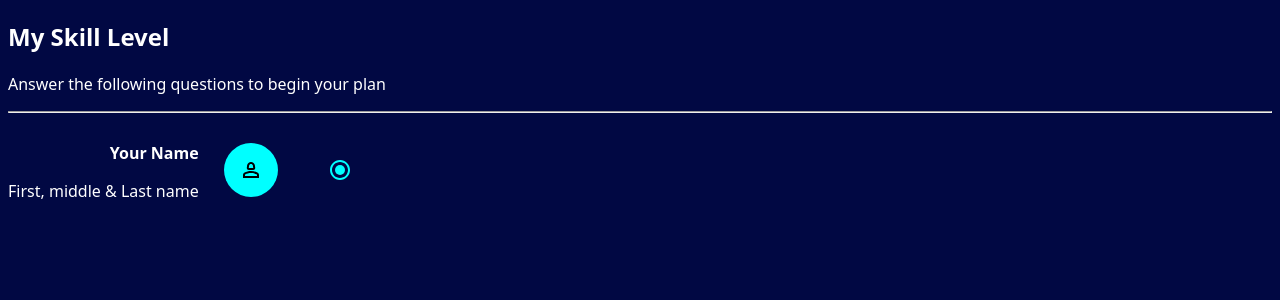
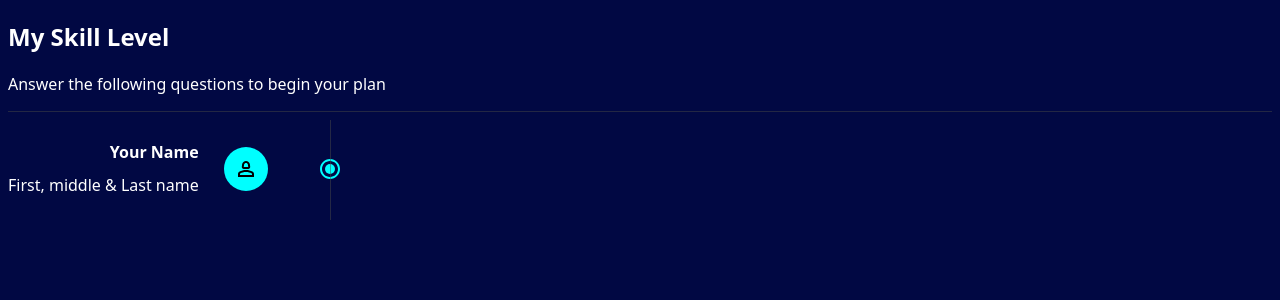
Before and after one commit to Earthfill/JCEC, a React (Vite) app: page / in a window 1280 px wide. Shown: the top 300 px of the page. Built offline with nearby package versions, Linux system fonts and the light colour scheme.

Commit message:
first field

```diff
--- a/src/components/Body.jsx
+++ b/src/components/Body.jsx
@@ -1,9 +1,11 @@
-import Name from "./Name"
+import Field from "./Field"
+import Vertical from "./Vertical"
 
 const Body = () => {
   return (
-    <div>
-      <Name />
+    <div className="body--sep">
+      <Field />
+      <Vertical />
     </div>
   )
 }
--- a/src/components/Name.jsx
+++ b/src/components/Field.jsx
@@ -1,6 +1,6 @@
 import { Person2Outlined, RadioButtonCheckedOutlined } from "@mui/icons-material"
 
-const Name = () => {
+const Field = () => {
   return (
     <div>
       <div className="field">
@@ -13,4 +13,4 @@ const Name = () => {
   )
 }
 
-export default Name
+export default Field
--- /dev/null
+++ b/src/components/Vertical.jsx
@@ -0,0 +1,7 @@
+const Vertical = () => {
+  return (
+    <div className='vertical--line'></div>
+  )
+}
+
+export default Vertical
--- a/src/index.css
+++ b/src/index.css
@@ -4,14 +4,21 @@ body {
   font-family: system-ui, -apple-system, BlinkMacSystemFont, 'Segoe UI', Roboto, Oxygen, Ubuntu, Cantarell, 'Open Sans', 'Helvetica Neue', sans-serif;
 }
 
+hr {
+  border: none;
+  height: 1px;
+  background-color: rgba(71, 71, 71, 0.5);
+}
+
 .field {
   display: inline-block;
   margin-right: 25px;
   text-align: right;
+  flex: 3;
 }
 
 .field h4 {
-  margin-bottom: 5px;
+  margin-bottom: -5px;
 }
 
 .icon {
@@ -19,11 +26,22 @@ body {
   border-radius: 50%;
   background-color: aqua;
   color: black;
-  padding: 15px;
+  padding: 10px;
   display: inline;
 }
 
 .button--icon {
-  margin: 0 0 15px 50px;
+  margin: 0 0 10px 50px;
   color: aqua;
 }
+
+.vertical--line {
+  border-left: 1px solid rgba(71, 71, 71, 0.5);
+  height: 100px;
+  margin-left: -12px;
+  flex: 7.5;
+}
+
+.body--sep {
+  display: flex;
+}
```
